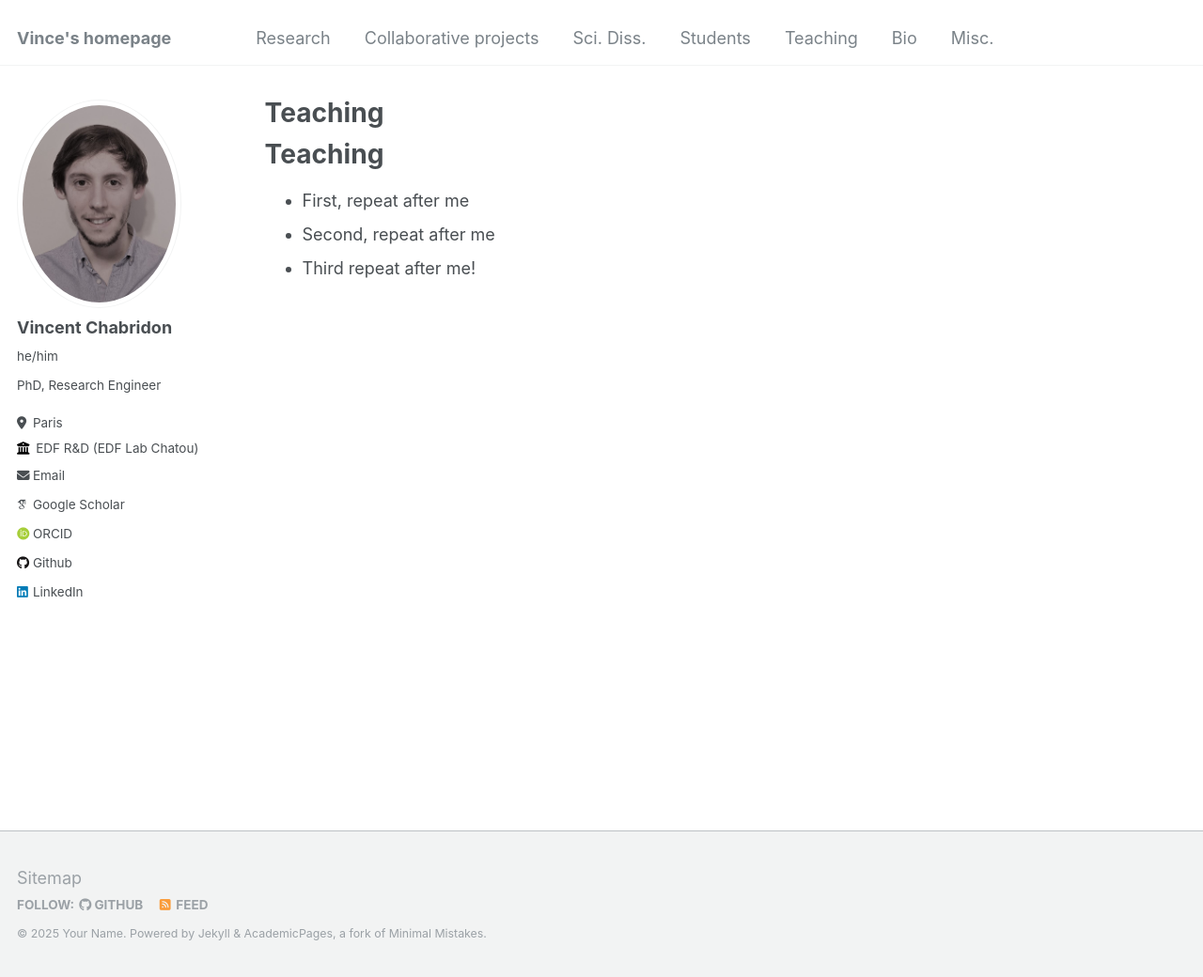
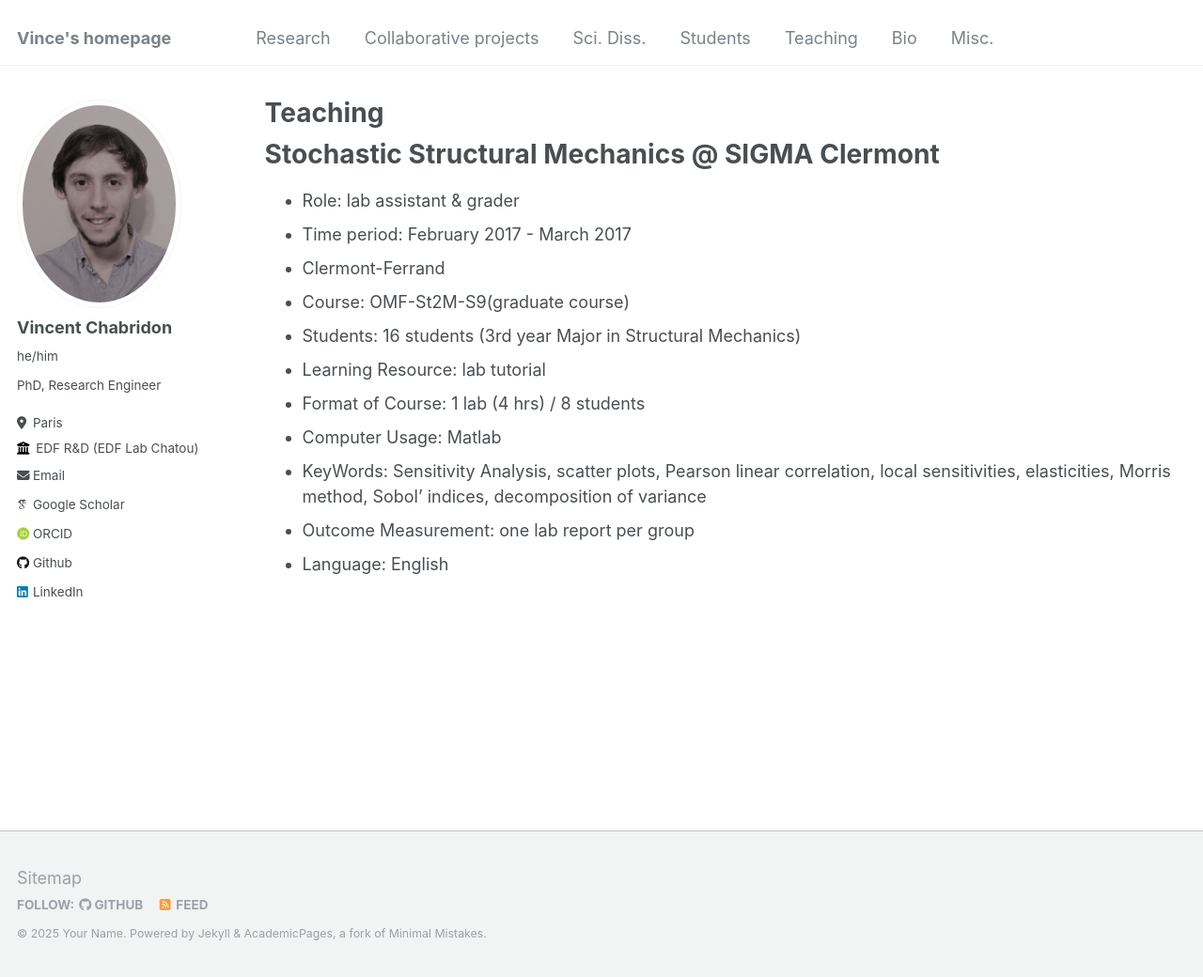
Before and after one commit to vchabri/vchabri.github.io, a Jekyll site: the page built from _pages/teaching_experiences.md, in a window 1280 px wide and 1040 px high. Shown: the whole window at 94% size. Built offline with Jekyll 4.4.1, drawn with Linux system fonts in a browser that asks for light colours; some web fonts are replaced.

Commit message:
Update teaching_experiences.md

```diff
--- a/_pages/teaching_experiences.md
+++ b/_pages/teaching_experiences.md
@@ -5,7 +5,15 @@ permalink: /teaching_experiences/
 author_profile: true
 ---
 
-# Teaching
-- First, repeat after me
-- Second, repeat after me
-- Third repeat after me!
+# Stochastic Structural Mechanics @ SIGMA Clermont
+* Role: lab assistant & grader
+* Time period: February 2017 - March 2017
+* Clermont-Ferrand
+* Course: OMF-St2M-S9(graduate course)
+* Students: 16 students (3rd year Major in Structural Mechanics)
+* Learning Resource: lab tutorial
+* Format of Course: 1 lab (4 hrs) / 8 students
+* Computer Usage: Matlab
+* KeyWords: Sensitivity Analysis, scatter plots, Pearson linear correlation, local sensitivities, elasticities, Morris method, Sobol' indices, decomposition of variance
+* Outcome Measurement: one lab report per group
+* Language: English
```
